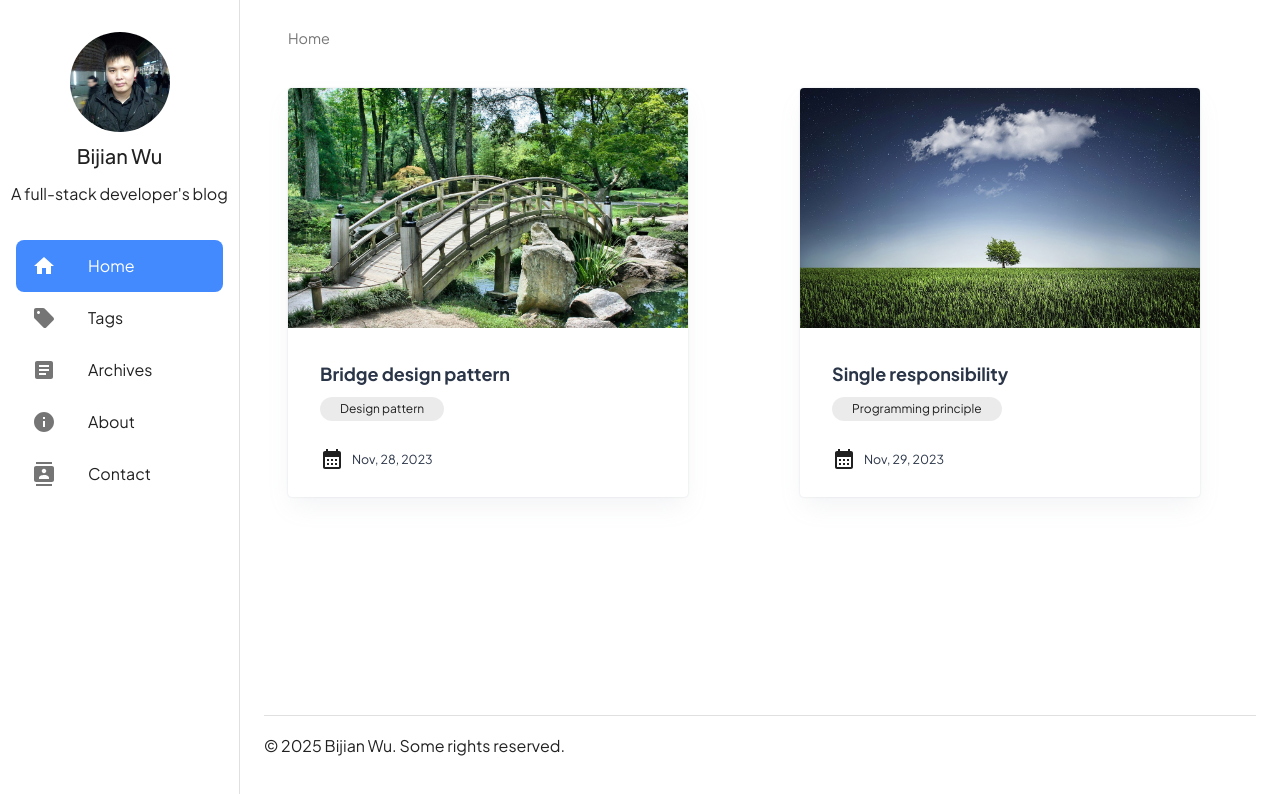
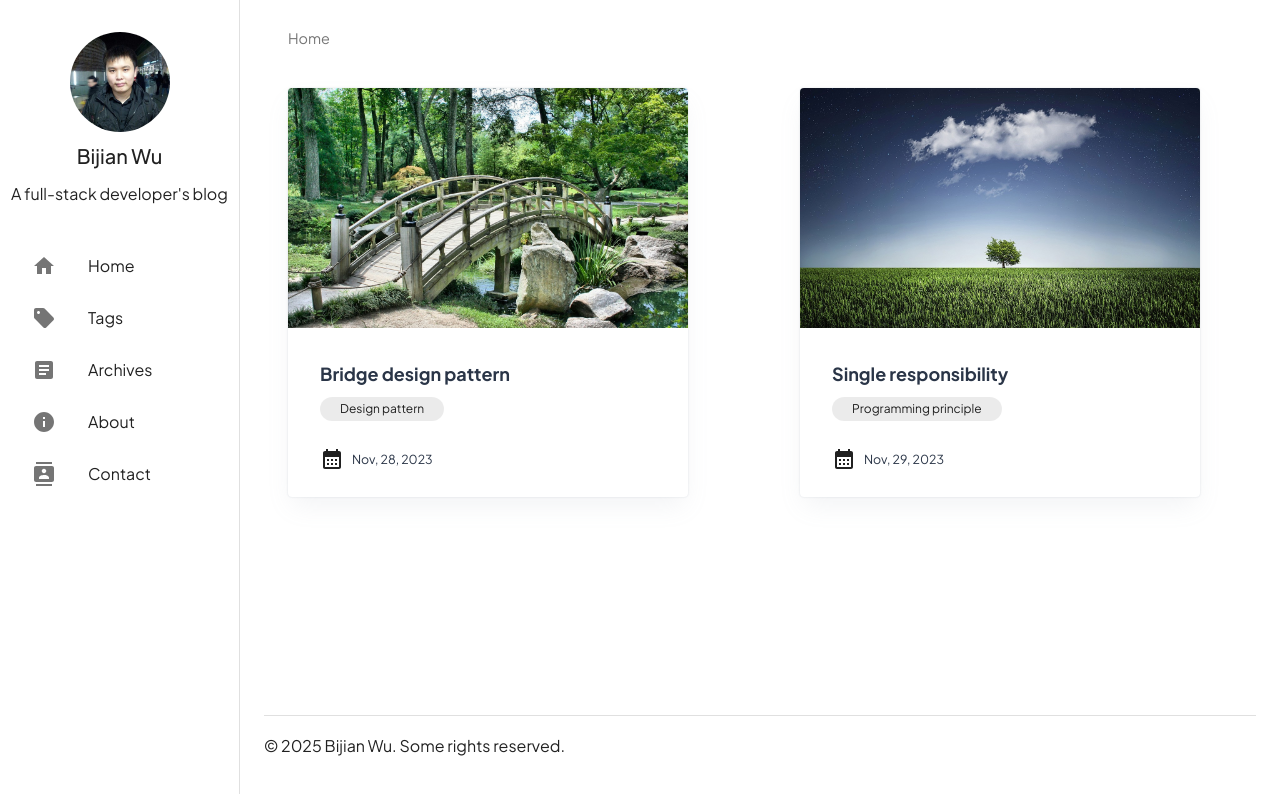
Before and after one commit to BijianWu/blog, a React (Create React App) app: page / in a window 1280 px wide. Shown: the top 794 px of the page. Built offline with nearby package versions, Linux system fonts and the light colour scheme.

Commit message:
the highlight of the selection is working again

```diff
--- a/src/components/Layout.jsx
+++ b/src/components/Layout.jsx
@@ -111,7 +111,7 @@ export default function Layout(props){
           {/* {['Home', 'Tags', 'Archives', 'About', 'Contact'].map((text, index) => (
 
           ))} */}
-          <ListItem  key={"Home"} sx={{ borderRadius: navButtonRadius }} disablePadding selected={selected === 0} onClick={(e) => onSelected(0)}>
+          <ListItem  key={"Home"} sx={{ borderRadius: navButtonRadius }} disablePadding selected={!location.pathname.includes("/tags") && !location.pathname.includes("/archives") && location.pathname.includes("/posts")} onClick={(e) => onSelected(0)}>
               <ListItemButton sx={{ borderRadius: navButtonRadius }}>
                 <ListItemIcon >
                   <HomeIcon />
@@ -120,7 +120,7 @@ export default function Layout(props){
               </ListItemButton>
             </ListItem>
 
-            <ListItem key={"Tags"} sx={{ borderRadius: navButtonRadius }} disablePadding selected={selected === 1} onClick={(e) => onSelected(1)}>
+            <ListItem key={"Tags"} sx={{ borderRadius: navButtonRadius }} disablePadding selected={location.pathname.includes("/tags")} onClick={(e) => onSelected(1)}>
               <ListItemButton sx={{ borderRadius: navButtonRadius }}>
                 <ListItemIcon>
                   <SellIcon />
@@ -129,7 +129,7 @@ export default function Layout(props){
               </ListItemButton>
             </ListItem>
 
-            <ListItem key={"Archives"} sx={{ borderRadius: navButtonRadius }} disablePadding selected={selected === 2} onClick={(e) => onSelected(2)}>
+            <ListItem key={"Archives"} sx={{ borderRadius: navButtonRadius }} disablePadding selected={location.pathname.includes("/archives")} onClick={(e) => onSelected(2)}>
               <ListItemButton sx={{ borderRadius: navButtonRadius }}>
                 <ListItemIcon>
                   <ArticleIcon />
```
